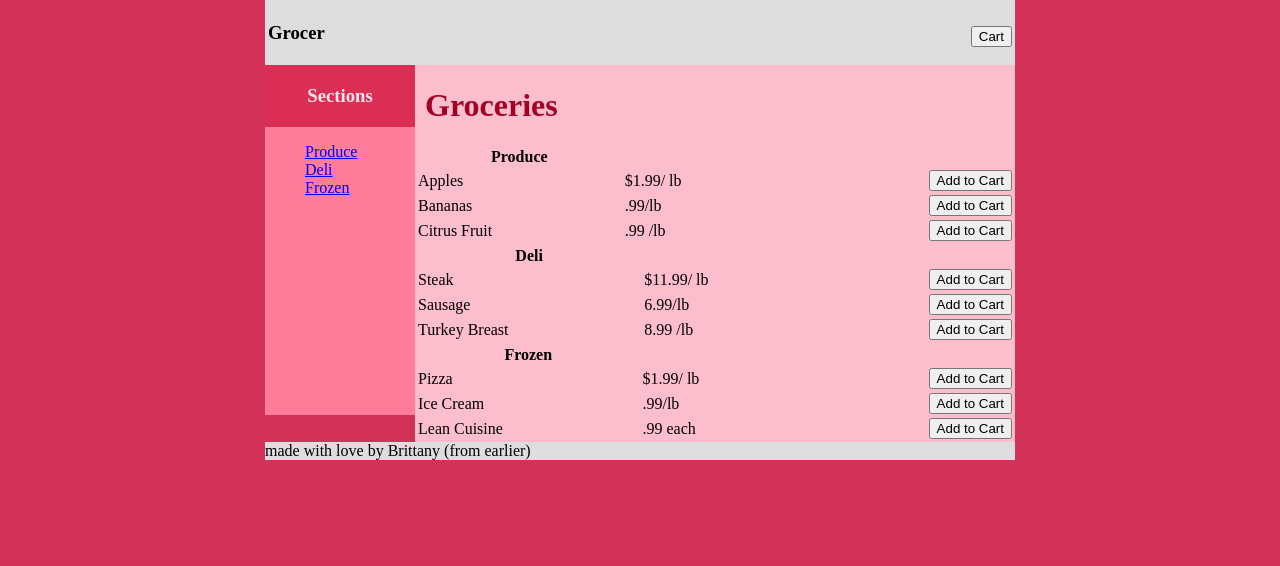
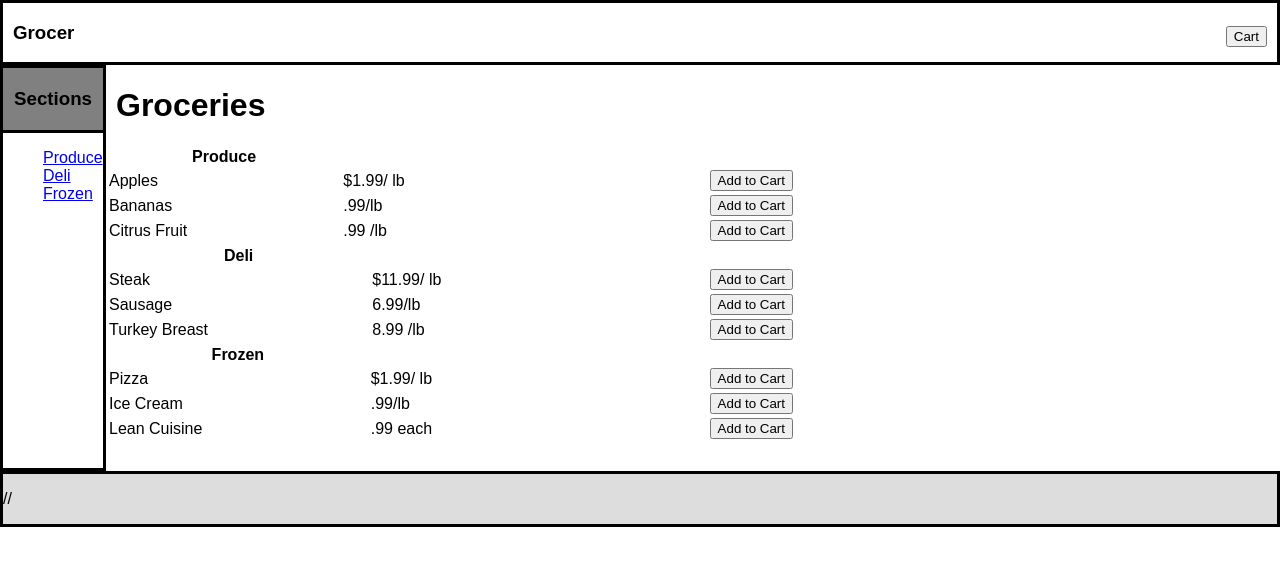
Before and after one commit to bterbs/phase-2-challenge, a website: page part-3/index.html in a window 1280 px wide. Drawn offline with Linux system fonts and the light colour scheme.

Commit message:
updated css/html for use of flexbox instead of float and updated colors/fonts to better reflect wireframe for project

```diff
--- a/part-3/index.html
+++ b/part-3/index.html
@@ -8,6 +8,7 @@
       <div id="header">
       <h3>Grocer</h3><button type="button" id="cart-btn">Cart</button>
       </div>
+      <div class="container">
         <div id="sidebar">
           <div id="sidebar-header">
             <h3>Sections</h3>
@@ -81,8 +82,9 @@
               </tr>
             </table>
         </div>
+      </div>
       <div id="footer">
-      <p>made with love by Brittany (from earlier)</p>
+      <p>//</p>
       </div>
     </div>
     </body>
--- a/part-3/style.css
+++ b/part-3/style.css
@@ -3,58 +3,64 @@ html {
 margin:0;
 padding:0;
 color:#000;
-background:#d33258;
+background:white;
+font-family: "Arial";
 }
 
 #wrap {
-width:750px;
+width:auto;
 margin:0 auto;
-background:#d33258;
+background:white;
 }
 
 #header {
-
-padding: 3px;
-background:#ddd;
+background:white;
+border-style: solid;
+ padding-left: 10px;
 }
 
 h2, h1 {
-  color: #a30026;
   padding-left: 10px;
 }
 
 h3 {
   display: inline-block;
+
 }
 
 button {
   float: right;
+  margin-right: 10px;
 }
 
 #cart-btn {
   margin-top: 23px;
 }
+.container {
+  display: flex;
+  justify-content: flex-start;
+}
 
 #main {
-float:right;
-width:600px;
-background:#fcbdcc;
+width:700px;
 }
+
 #sidebar {
-float: left;
-width: 150px;
-background:#ff7c9b;
-height: 350px;
+text-align: left;
+width: 100px;
+border-style: solid;
+height: 400px;
 }
 
 #sidebar-header {
-  color: #f9e5ea;
   text-align: center;
-  background: #db2e55;
+  background: grey;
   padding: 1px 0px 1px 0px;
+  border-bottom-style: solid
 }
 
 #footer {
   clear: both;
   background:#ddd;
+  border-style: solid;
 }
```
Lines whose indentation alone changed are shown as unchanged.
